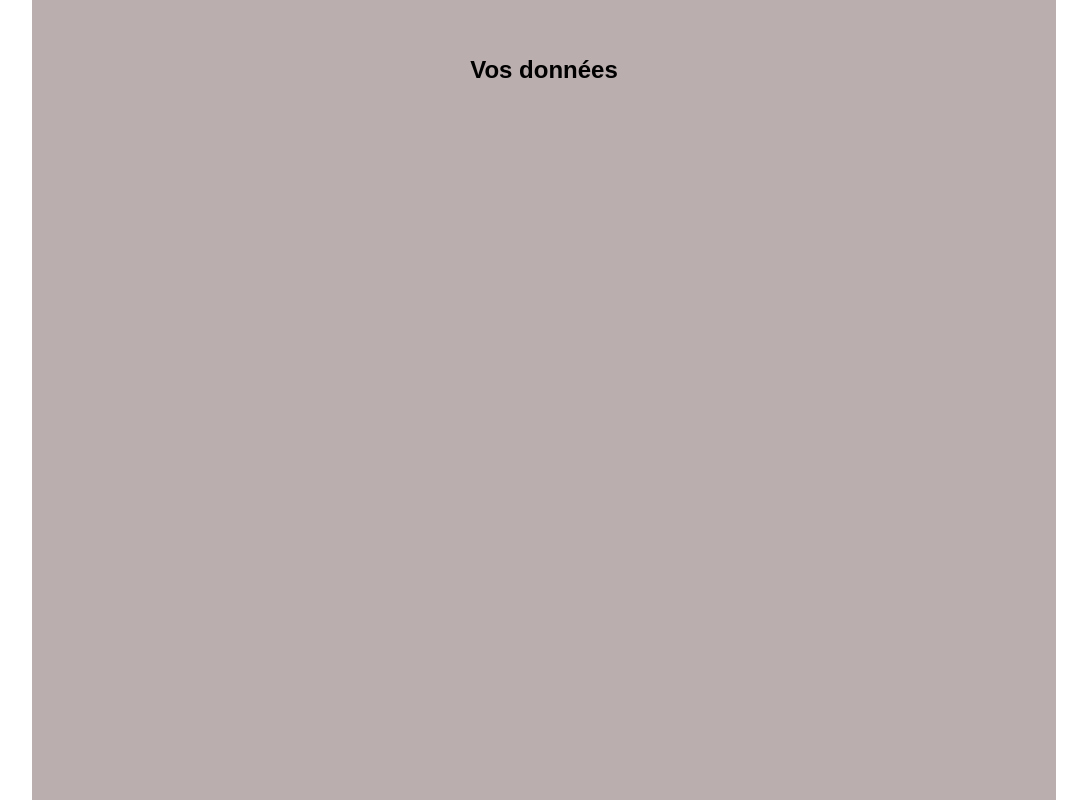
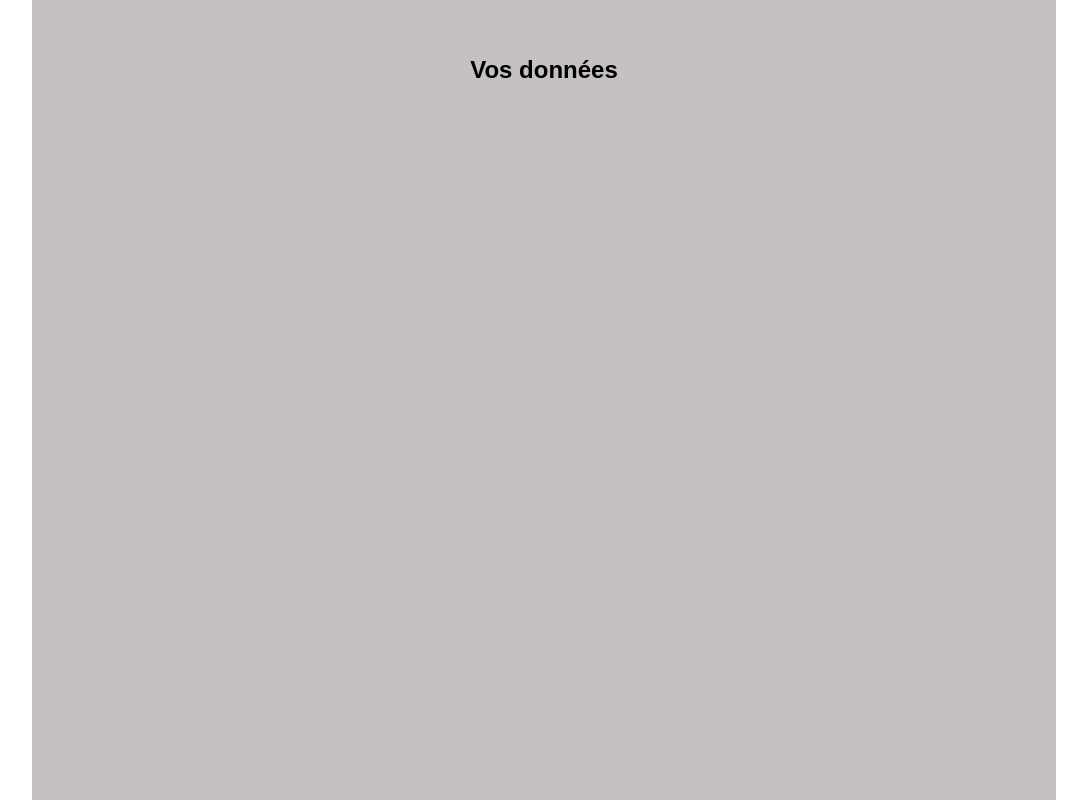
Before and after one commit to AlanFlop/site_accessibilite, a PHP site: page /moncompte.html in a window 1280 px wide. Shown: the part 50-850 px from the top of the page, without its empty margins (96-1183 px from the left). Run offline with PHP 8.4, Linux system fonts and the light colour scheme.

Commit message:
ajout de la vache

```diff
--- a/css/cart.css
+++ b/css/cart.css
@@ -24,7 +24,7 @@ aside {
   position: absolute;
   height: 35%;
   width: 30%;
-  background-color: grey;
+  background-color: #938b8b88;
   display: inline-block;
   right: 1%;
   box-shadow: 3px 3px 3px black;
--- a/css/moncompte.css
+++ b/css/moncompte.css
@@ -7,7 +7,7 @@
   position: relative;
   height: 100%;
   width: 80%;
-  background-color: rgb(186, 174, 174);
+  background-color: #938b8b88;
   left: 10%;
 }
 
@@ -18,12 +18,7 @@ h1 {
   text-align: center;
 }
 
-.username,
-.firstName,
-.lastName,
-.phoneNumber,
-.address,
-.postalCode {
+.username {
   display: block;
   font-size: 3vh;
   padding-top: 12%;
@@ -31,3 +26,43 @@ h1 {
   width: 100%;
   text-align: center;
 }
+.firstName {
+  display: block;
+  font-size: 3vh;
+  padding-top: 14%;
+  position: absolute;
+  width: 100%;
+  text-align: center;
+}
+.lastName {
+  display: block;
+  font-size: 3vh;
+  padding-top: 16%;
+  position: absolute;
+  width: 100%;
+  text-align: center;
+}
+.phoneNumber {
+  display: block;
+  font-size: 3vh;
+  padding-top: 18%;
+  position: absolute;
+  width: 100%;
+  text-align: center;
+}
+.address {
+  display: block;
+  font-size: 3vh;
+  padding-top: 20%;
+  position: absolute;
+  width: 100%;
+  text-align: center;
+}
+.postalCode {
+  display: block;
+  font-size: 3vh;
+  padding-top: 22%;
+  position: absolute;
+  width: 100%;
+  text-align: center;
+}
```
Also changed, not shown: css/login.css (+6 -1 lines), .github/workflows/ma_premiere_pipeline.yml.
